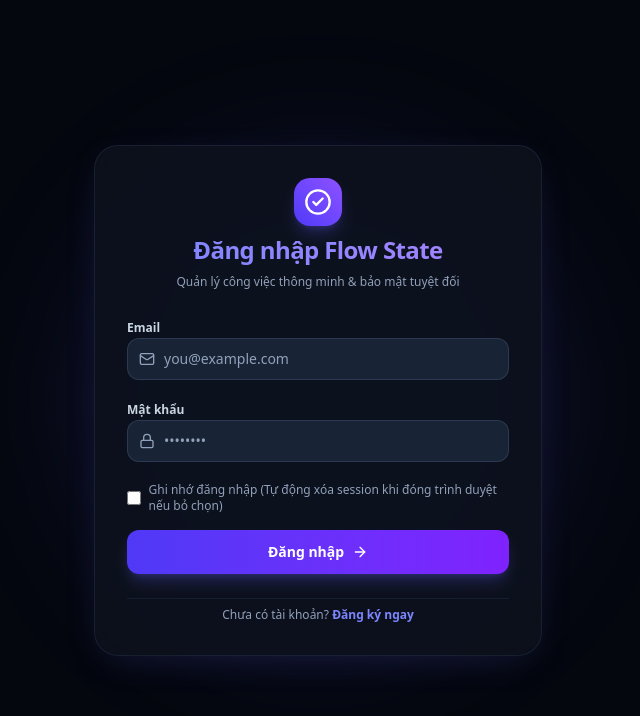
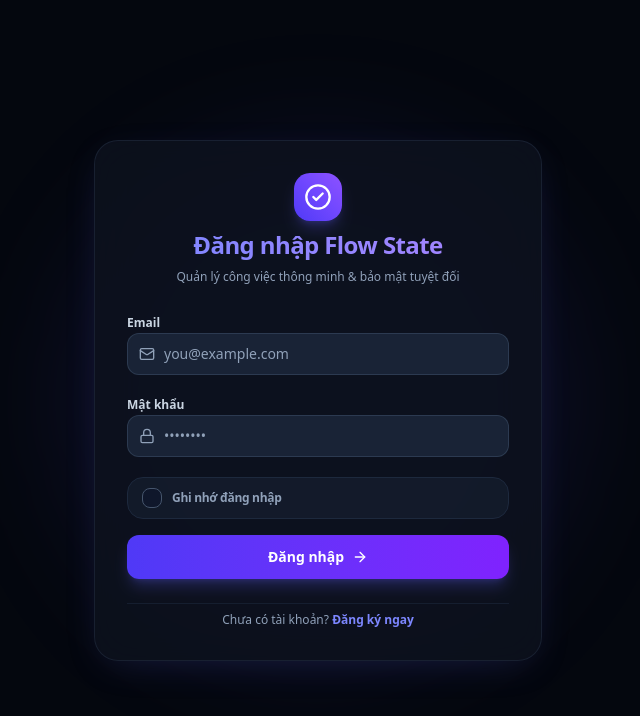
Before and after one commit to ThuanTran260/To-do-List, a Next.js app: page /login in a window 1280 px wide. Shown: the top 716 px of the page, without its empty margins (319-959 px from the left). Built offline with nearby package versions, Linux system fonts and the light colour scheme; no server answers.

Commit message:
style(auth): redesign Remember Me UI control with IconBuddy styling and concise 'Ghi nhớ đăng nhập' label

```diff
--- a/components/auth/LoginForm.tsx
+++ b/components/auth/LoginForm.tsx
@@ -142,17 +142,35 @@ export function LoginForm() {
           </div>
         </div>
 
-        {/* Remember Me Checkbox */}
-        <div className="flex items-center justify-between pt-1">
-          <label className="flex items-center gap-2 text-xs text-slate-600 dark:text-slate-400 cursor-pointer select-none">
-            <input
-              type="checkbox"
-              checked={rememberMe}
-              onChange={(e) => setRememberMe(e.target.checked)}
-              className="w-4 h-4 rounded border-slate-300 text-indigo-600 focus:ring-indigo-500 cursor-pointer"
-            />
-            <span>Ghi nhớ đăng nhập (Tự động xóa session khi đóng trình duyệt nếu bỏ chọn)</span>
-          </label>
+        {/* Sleek Custom Remember Me Control */}
+        <div className="pt-1">
+          <button
+            type="button"
+            onClick={() => setRememberMe(!rememberMe)}
+            className={`w-full py-2.5 px-3.5 rounded-2xl border transition-all flex items-center justify-between text-xs font-semibold cursor-pointer select-none ${
+              rememberMe
+                ? 'bg-indigo-50/80 dark:bg-indigo-950/40 border-indigo-500/50 text-indigo-900 dark:text-indigo-200 shadow-sm shadow-indigo-500/10'
+                : 'bg-slate-50/60 dark:bg-slate-800/40 border-slate-200/80 dark:border-slate-800 text-slate-600 dark:text-slate-400 hover:bg-slate-100/60 dark:hover:bg-slate-800/80'
+            }`}
+          >
+            <div className="flex items-center gap-2.5">
+              <div
+                className={`w-5 h-5 rounded-lg flex items-center justify-center transition-all ${
+                  rememberMe
+                    ? 'bg-gradient-to-tr from-indigo-600 to-violet-600 text-white shadow-md shadow-indigo-500/30 scale-105'
+                    : 'border border-slate-300 dark:border-slate-600 bg-white dark:bg-slate-900 text-transparent'
+                }`}
+              >
+                <CheckCircle2 className="w-3.5 h-3.5 stroke-[3]" />
+              </div>
+              <span className="font-bold tracking-tight">Ghi nhớ đăng nhập</span>
+            </div>
+            {rememberMe && (
+              <span className="text-[10px] font-bold px-2 py-0.5 rounded-full bg-indigo-500/10 text-indigo-600 dark:text-indigo-400 border border-indigo-500/20">
+                Đã bật
+              </span>
+            )}
+          </button>
         </div>
 
         <button
```
